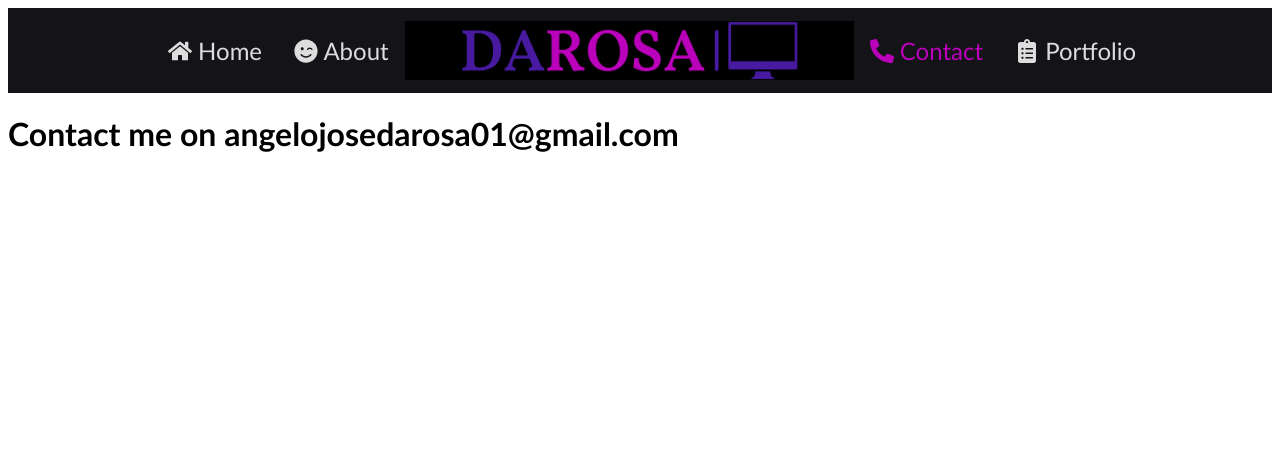
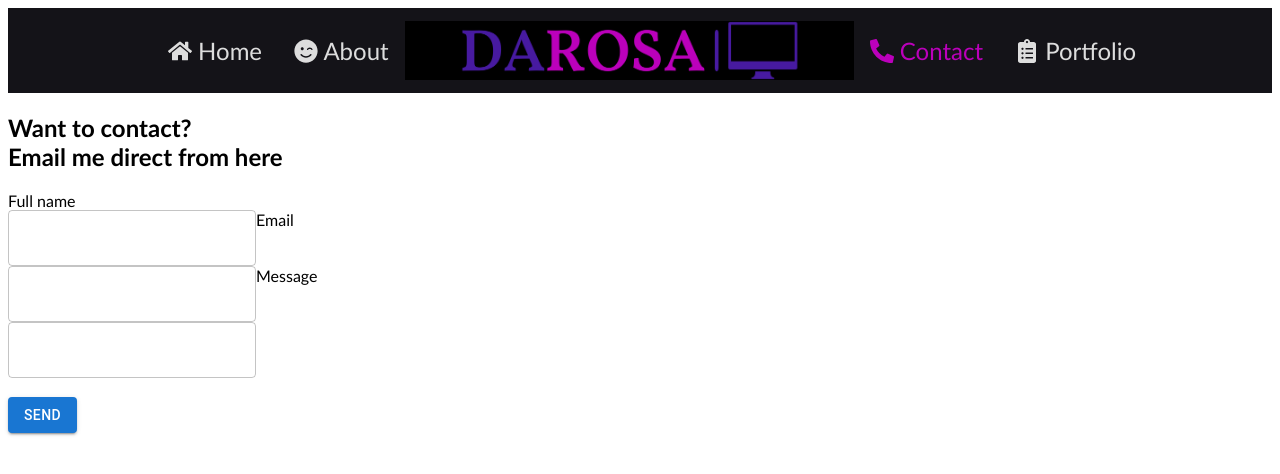
Before and after one commit to angelum23/angelofolio, a React (Create React App) app: page /contact in a window 1280 px wide. Shown: the top 474 px of the page. Built offline with nearby package versions, Linux system fonts and the light colour scheme.

Commit message:
Organizado app.css e adicionado envio de email (incompleto) na aba contact

```diff
--- a/src/pages/contact.js
+++ b/src/pages/contact.js
@@ -1,9 +1,39 @@
-import React from 'react';
+import React, { useRef } from 'react';
+import emailjs from '@emailjs/browser';
+import { TextField, Button } from '@mui/material';
 
 const Contact = () => {
+  const form = useRef();
+
+  const sendEmail = (e) => {
+    e.preventDefault();
+
+    emailjs.sendForm('YOUR_SERVICE_ID',
+                     'YOUR_TEMPLATE_ID',
+                     form.current,
+                     'YOUR_PUBLIC_KEY').then((result) => {
+      console.log(result.text);
+    }, (error) => {
+      console.log(error.text);
+    });
+  };
+
   return (
-    <div>
-      <h1>Contact me on angelojosedarosa01@gmail.com</h1>
+    <div class='divcontact'>
+      <form ref={form} onSubmit={sendEmail} class="formcontact">
+
+        <h2>Want to contact?<br/>Email me direct from here</h2>
+        <label for="user_name">Full name</label><br/>
+        <TextField id="user_name" name="user_name" variant="outlined" />
+
+        <label for="user_email">Email</label><br/>
+        <TextField id="user_email" name="user_email" variant="outlined" />
+
+        <label for="message">Message</label><br/>
+        <TextField id="message" name="message" variant="outlined" />
+        <br/><br/>
+        <Button variant="contained" type="submit" value="Send">Send</Button>
+      </form>
     </div>
   );
 };
```
